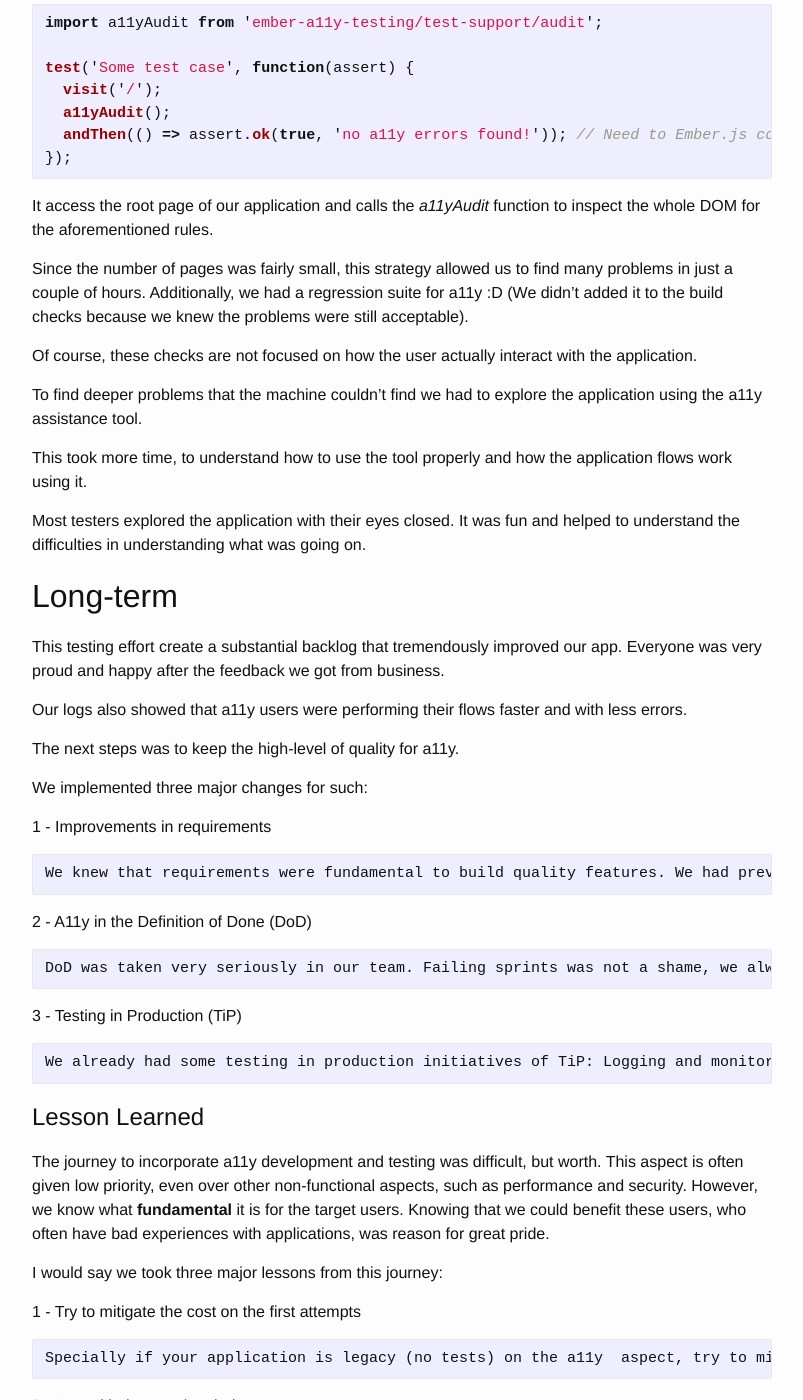
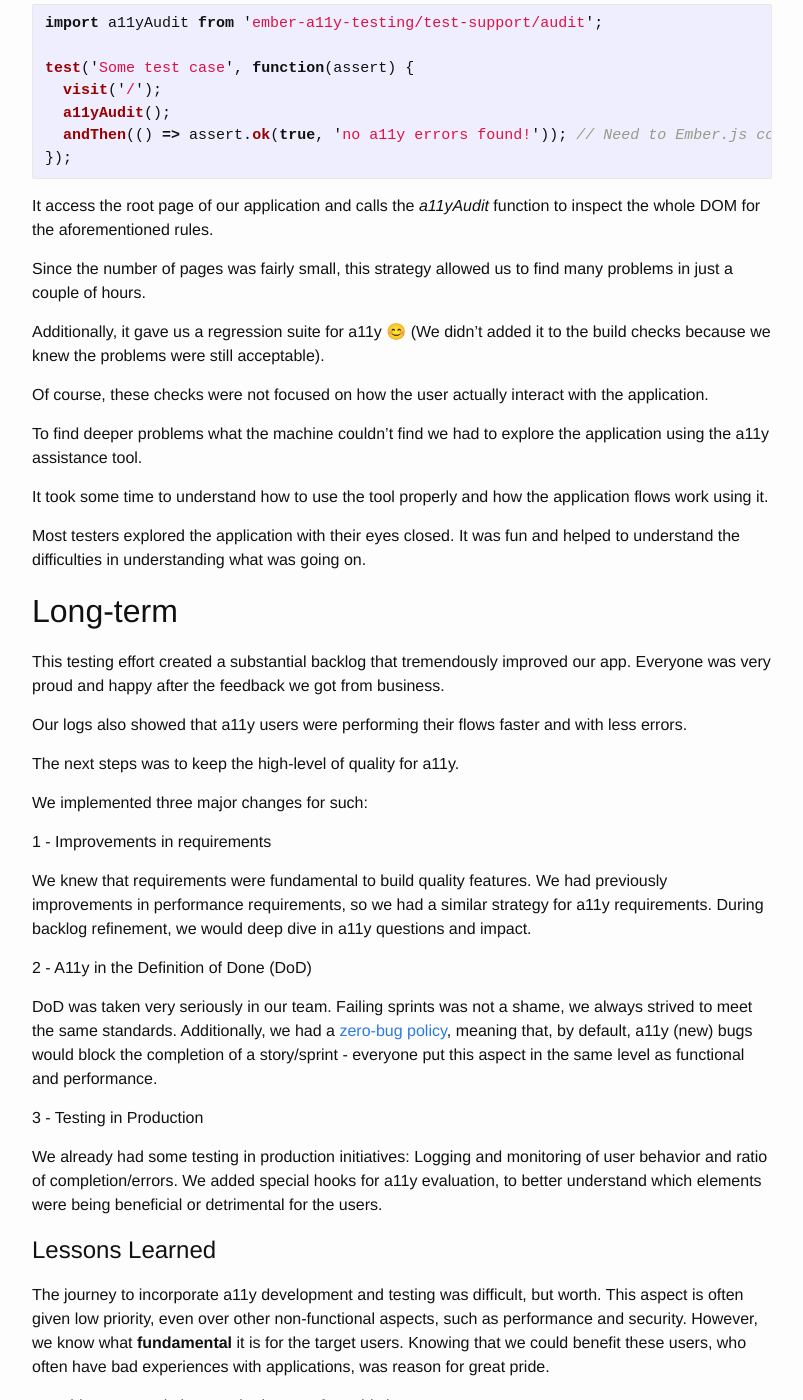
Before and after one commit to JoaoGFarias/JoaoGFarias.github.io, a Jekyll site: the page built from _posts/2019-05-23-first_experience_a11y_testing.markdown, in a window 1280 px wide and 1400 px high, scrolled down 1546 px. Shown: the whole window, without its empty margins (238-1041 px from the left). Built offline with Jekyll 4.4.1, drawn with Linux system fonts in a browser that asks for light colours; emoji names are drawn with the system emoji font; some of the changed text lies outside the part shown.

Commit message:
First Experiences A11y - Review part 2

```diff
--- a/_config.yml
+++ b/_config.yml
@@ -42,6 +42,7 @@
   - jekyll-gist
   - jekyll-paginate
   - jekyll-seo-tag
+  - jemoji
 
 deploy:
       host: github_pages
--- a/_posts/2019-05-23-first_experience_a11y_testing.markdown
+++ b/_posts/2019-05-23-first_experience_a11y_testing.markdown
@@ -56,19 +56,21 @@
 
 It access the root page of our application and calls the _a11yAudit_ function to inspect the whole DOM for the aforementioned rules.
 
-Since the number of pages was fairly small, this strategy allowed us to find many problems in just a couple of hours. Additionally, we had a regression suite for a11y :D (We didn't added it to the build checks because we knew the problems were still acceptable).
+Since the number of pages was fairly small, this strategy allowed us to find many problems in just a couple of hours.
 
-Of course, these checks are not focused on how the user actually interact with the application.
+Additionally, it gave us a regression suite for a11y :blush: (We didn't added it to the build checks because we knew the problems were still acceptable).
 
-To find deeper problems that the machine couldn't find we had to explore the application using the a11y assistance tool.
+Of course, these checks were not focused on how the user actually interact with the application.
 
-This took more time, to understand how to use the tool properly and how the application flows work using it.
+To find deeper problems what the machine couldn't find we had to explore the application using the a11y assistance tool.
+
+It took some time to understand how to use the tool properly and how the application flows work using it.
 
 Most testers explored the application with their eyes closed. It was fun and helped to understand the difficulties in understanding what was going on.
 
 ## Long-term
 
-This testing effort create a substantial backlog that tremendously improved our app. Everyone was very proud and happy after the feedback we got from business.
+This testing effort created a substantial backlog that tremendously improved our app. Everyone was very proud and happy after the feedback we got from business.
 
 Our logs also showed that a11y users were performing their flows faster and with less errors.
 
@@ -78,30 +80,30 @@
 
 1 - Improvements in requirements
 
-    We knew that requirements were fundamental to build quality features. We had previously an improvements in performance requirements, so we had a similar strategy for a11y requirements. During backlog refinement, we would deep dive in a11y questions and impact.
+  We knew that requirements were fundamental to build quality features. We had previously improvements in performance requirements, so we had a similar strategy for a11y requirements. During backlog refinement, we would deep dive in a11y questions and impact.
 
 2 - A11y in the Definition of Done (DoD)
 
-    DoD was taken very seriously in our team. Failing sprints was not a shame, we always strived to meet the same standards. Additionally, we had a [zero-bug policy](https://sookocheff.com/post/process/zero-bug-policy/), meaning that, by default, a11y (new) bugs would block the completion of a story/sprint - everyone put this aspect in the same level as functional and performance.
+  DoD was taken very seriously in our team. Failing sprints was not a shame, we always strived to meet the same standards. Additionally, we had a [zero-bug policy](https://sookocheff.com/post/process/zero-bug-policy/), meaning that, by default, a11y (new) bugs would block the completion of a story/sprint - everyone put this aspect in the same level as functional and performance.
 
-3 - Testing in Production (TiP)
+3 - Testing in Production
 
-    We already had some testing in production initiatives of TiP: Logging and monitoring of user behavior and ratio of completion/errors. We added special hooks for a11y evaluation, to better understand which elements were being beneficial or detrimental for the users.
+  We already had some testing in production initiatives: Logging and monitoring of user behavior and ratio of completion/errors. We added special hooks for a11y evaluation, to better understand which elements were being beneficial or detrimental for the users.
 
-# Lesson Learned
+# Lessons Learned
 
 The journey to incorporate a11y development and testing was difficult, but worth. This aspect is often given low priority, even over other non-functional aspects, such as performance and security. However, we know what **fundamental** it is for the target users. Knowing that we could benefit these users, who often have bad experiences with applications, was reason for great pride.
 
 I would say we took three major lessons from this journey:
 
-1 - Try to mitigate the cost on the first attempts
+1 - Try to mitigate the cost early in the process
 
-    Specially if your application is legacy (no tests) on the a11y  aspect, try to mitigate the costs of the testing by leveraging automation to unblock the obvious problems.
+  If your application is legacy (no tests) on the a11y  aspect, try to mitigate the costs of the testing by leveraging automation to unblock the obvious problems.
 
 2 - Test with the user in mind
 
-    The target users here have special needs and perceptions. Work to understand it for better testing
+  The target users here have special needs and perceptions. Work to understand it for better testing
 
-3 - Get **everyones** buy-in, by making a11y a first-level citizen
+3 - Get **everyone's** buy-in, by making a11y a first-level citizen
 
-    It is fundamental that everyone involved have the same vision on the importance of a11y to the users.
+  It is fundamental that everyone involved have the same vision on the importance of a11y to the users.
```
Also changed, not shown: other parts of _posts/2019-05-23-first_experience_a11y_testing.markdown (+3 -3 lines), 1 other file.
